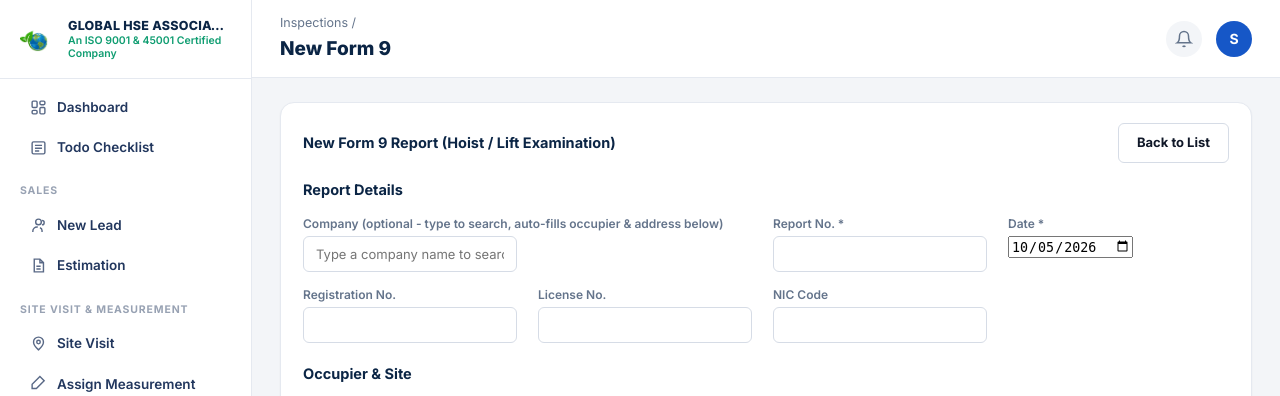
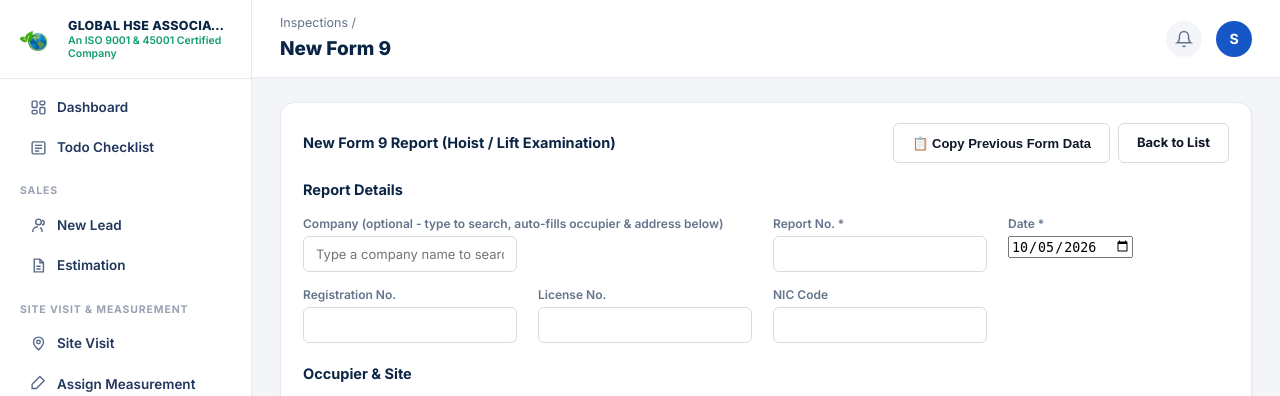
Before and after one commit to PatelShiv7325/HSE-Project, a Flask app: page /inspections/form9/new in a window 1280 px wide. Shown: the top 396 px of the page. Run offline with Flask 3, Linux system fonts and the light colour scheme; the visitor is signed in with stand-in values (Sample User, id 1); data comes from the database, SQL or seed files in the repository; data that the repository does not hold is empty; some libraries are stand-ins or nearby versions.

Commit message:
update project

```diff
--- a/app/inspections/routes.py
+++ b/app/inspections/routes.py
@@ -203,6 +203,56 @@ def _fill_exam_dates(data):
         data["reminder_date"] = _add_months(cert_d, 5).isoformat()
 
 
+# ---------------------------------------------------------------------------
+# "Copy Previous Form Data" -- JSON search used by the modal on every
+# inspection form (Form 9, 10, 11, PSV, Centrifuge). Returns recent past
+# reports of the same form type, optionally filtered by ?q= (matches
+# report no, company, occupier, tag no, make, description ... anything
+# inside the report), so the user can click one and auto-fill the form.
+# ---------------------------------------------------------------------------
+@inspections_bp.route("/previous/<any(form9, form10, form11, psv, centrifuge):form_type>")
+@login_required
+def previous_reports(form_type):
+    from flask import jsonify
+    q = (request.args.get("q") or "").strip().lower()
+    exclude_id = request.args.get("exclude", type=int)
+    company_id = request.args.get("company_id", type=int)
+    limit = max(1, min(request.args.get("limit", 30, type=int), 30))
+
+    query = InspectionReport.query.filter_by(form_type=form_type)
+    if company_id:
+        query = query.filter(InspectionReport.company_id == company_id)
+    if exclude_id:
+        query = query.filter(InspectionReport.id != exclude_id)
+    query = query.order_by(InspectionReport.report_date.desc(), InspectionReport.id.desc())
+
+    results = []
+    for r in query.limit(500).all():
+        data = r.data or {}
+        company_name = r.company.name if r.company else ""
+        haystack = " ".join(
+            [r.report_no or "", company_name, r.occupier_name or ""]
+            + [str(v) for v in data.values() if isinstance(v, (str, int, float))]
+        ).lower()
+        if q and q not in haystack:
+            continue
+        results.append({
+            "id": r.id,
+            "report_no": r.report_no or "",
+            "date": r.report_date.strftime("%d-%m-%Y") if r.report_date else "",
+            "company_id": r.company_id or "",
+            "company_name": company_name or r.occupier_name or "",
+            "tag_no": data.get("tag_no", ""),
+            "make": data.get("hoist_make") or data.get("make") or "",
+            "description": (data.get("hoist_description") or data.get("equipment_description")
+                            or data.get("vessel_description") or data.get("machine_name_description") or ""),
+            "data": data,
+        })
+        if len(results) >= limit:
+            break
+    return jsonify(results)
+
+
 @inspections_bp.route("/form9")
 @login_required
 def form9_list():
@@ -294,6 +344,7 @@ def _form9_save(report):
 
     return render_template(
         "inspections/form9_form.html",
+        form_type="form9",
         report=report,
         data=(report.data if report else {}),
         today=date.today().isoformat(),
--- /dev/null
+++ b/app/templates/inspections/_copy_previous.html
@@ -0,0 +1,147 @@
+{# app/templates/inspections/_copy_previous.html
+   Shared "Copy Previous Form Data" button + modal + script.
+   Include inside {% block content %} of any inspection form:
+       {% include "inspections/_copy_previous.html" %}
+   Needs `form_type` ("form9", "form10", ...) in the template context.   #}
+
+<div id="cpModal" style="display:none; position:fixed; inset:0; z-index:2000; background:rgba(0,0,0,.45); align-items:center; justify-content:center;">
+  <div style="background:#fff; width:min(780px,94vw); max-height:86vh; border-radius:8px; display:flex; flex-direction:column; box-shadow:0 10px 40px rgba(0,0,0,.3);">
+    <div style="display:flex; justify-content:space-between; align-items:center; padding:14px 18px; border-bottom:1px solid #e5e7eb;">
+      <strong style="letter-spacing:.5px; text-transform:uppercase;">&#128203; Copy Previous Form Data</strong>
+      <button type="button" onclick="cpClose()" style="background:none; border:none; font-size:22px; cursor:pointer;">&times;</button>
+    </div>
+    <div style="padding:12px 18px; border-bottom:1px solid #e5e7eb;">
+      <input type="text" id="cpSearch" autocomplete="off" placeholder="Search by Report No, Company, Tag No, or Make..."
+             style="width:100%; padding:10px 12px;" oninput="cpDebounce()">
+    </div>
+    <div id="cpList" style="overflow:auto; flex:1; min-height:200px;"></div>
+    <div style="padding:12px 18px; border-top:1px solid #e5e7eb; text-align:right;">
+      <button type="button" class="btn btn-outline" onclick="cpClose()">Close</button>
+    </div>
+  </div>
+</div>
+
+<script>
+(function () {
+  var URL_BASE = "{{ url_for('inspections.previous_reports', form_type=form_type) }}";
+  var EXCLUDE_ID = {{ report.id if report else 'null' }};
+  // Never copied: unique/per-examination values. The new report keeps its
+  // own Report No., Date and exam dates (Next Exam / Reminder are
+  // re-calculated from the new Certification Date).
+  var SKIP = ['report_no', 'date', 'certification_date', 'next_exam_date', 'reminder_date',
+              'reminder_sent_on', 'next_ndt_date', 'next_hydro_date', 'examination_date',
+              'date_of_examination', 'last_exam_date', 'cal_date', 'cal_due'];
+  var timer = null;
+
+  function esc(t) { var d = document.createElement('div'); d.textContent = t == null ? '' : t; return d.innerHTML; }
+
+  window.cpOpen = function () {
+    document.getElementById('cpModal').style.display = 'flex';
+    document.getElementById('cpSearch').value = '';
+    document.getElementById('cpSearch').focus();
+    cpLoad();
+  };
+  window.cpClose = function () { document.getElementById('cpModal').style.display = 'none'; };
+  window.cpDebounce = function () { clearTimeout(timer); timer = setTimeout(cpLoad, 250); };
+
+  var CURRENT = [];
+  function cpLoad() {
+    var list = document.getElementById('cpList');
+    var q = document.getElementById('cpSearch').value.trim();
+    list.innerHTML = '<p style="text-align:center; color:#888; padding:40px;">Loading...</p>';
+    var url = URL_BASE + '?q=' + encodeURIComponent(q) + (EXCLUDE_ID ? '&exclude=' + EXCLUDE_ID : '');
+    fetch(url, { headers: { 'Accept': 'application/json' }, credentials: 'same-origin' })
+      .then(function (r) { return r.json(); })
+      .then(function (rows) {
+        CURRENT = rows;
+        if (!rows.length) {
+          list.innerHTML = '<p style="text-align:center; color:#888; font-style:italic; padding:40px;">No matching past reports found.</p>';
+          return;
+        }
+        list.innerHTML = rows.map(function (r, i) {
+          var sub = [r.description, r.make && ('Make: ' + r.make), r.tag_no && ('Tag: ' + r.tag_no)]
+                      .filter(Boolean).join('  |  ');
+          return '<div onclick="cpApply(' + i + ')" style="padding:12px 18px; border-bottom:1px solid #f0f0f0; cursor:pointer;" ' +
+                 'onmouseover="this.style.background=\'#f3f6ff\'" onmouseout="this.style.background=\'\'">' +
+                 '<div style="display:flex; justify-content:space-between;"><strong>' + esc(r.company_name || '(no company)') + '</strong>' +
+                 '<span style="color:#666; font-size:12px;">' + esc(r.report_no) + ' &middot; ' + esc(r.date) + '</span></div>' +
+                 '<div style="color:#666; font-size:13px; margin-top:2px;">' + esc(sub) + '</div></div>';
+        }).join('');
+      })
+      .catch(function () {
+        list.innerHTML = '<p style="text-align:center; color:#c00; padding:40px;">Could not load past reports.</p>';
+      });
+  }
+
+  // Copies a past report's saved fields into the form (by input name).
+  // onlyPrefix limits it to keys starting with that prefix (used for the
+  // competent-person fallback).
+  function fillFromReport(r, onlyPrefix) {
+    var form = document.querySelector('form[method="post"]');
+    Object.keys(r.data || {}).forEach(function (key) {
+      if (SKIP.indexOf(key) !== -1) return;
+      if (onlyPrefix && key.indexOf(onlyPrefix) !== 0) return;
+      var val = r.data[key];
+      if (val == null || val === '') return;            // never blank out a field
+      var el = form.querySelector('[name="' + key + '"]');
+      if (el) el.value = val;
+    });
+  }
+
+  function recalcDates() {
+    var form = document.querySelector('form[method="post"]');
+    ['next_exam_date', 'reminder_date'].forEach(function (n) {
+      var el = form.querySelector('[name="' + n + '"]'); if (el) el.value = '';
+    });
+    if (typeof autoFillExamDates === 'function') autoFillExamDates(true);
+  }
+
+  // Clicking a row in the popup
+  window.cpApply = function (i) {
+    var r = CURRENT[i];
+    if (!r) return;
+    var cs = document.getElementById('company_search');
+    var cid = document.getElementById('company_id');
+    if (cid) cid.value = r.company_id || '';
+    if (cs) cs.value = r.company_id ? r.company_name : '';
+    fillFromReport(r);
+    recalcDates();
+    cpClose();
+  };
+
+  // Picking a company in the Company box: pull that company's most recent
+  // report of this form type and fill everything (Competent Person Name,
+  // Title, Authority, No., State, equipment details, findings ...). Only
+  // done on NEW reports so editing never overwrites saved data. If the
+  // company has no earlier report, the competent-person fields are taken
+  // from the latest report of any company instead.
+  function fetchLatest(companyId) {
+    var url = URL_BASE + '?limit=1' + (companyId ? '&company_id=' + companyId : '');
+    return fetch(url, { headers: { 'Accept': 'application/json' }, credentials: 'same-origin' })
+      .then(function (r) { return r.json(); });
+  }
+
+  document.addEventListener('DOMContentLoaded', function () {
+    if (EXCLUDE_ID) return;                       // editing an existing report
+    var original = window.onCompanySearchInput;
+    window.onCompanySearchInput = function (input) {
+      if (typeof original === 'function') original(input);   // keeps occupier/address fill
+      var hidden = document.getElementById('company_id');
+      var companyId = hidden && hidden.value;
+      if (!companyId) return;
+      fetchLatest(companyId).then(function (rows) {
+        if (rows.length) {
+          fillFromReport(rows[0]);
+          recalcDates();
+        } else {
+          return fetchLatest(null).then(function (any) {
+            if (any.length) fillFromReport(any[0], 'competent_person_');
+          });
+        }
+      }).catch(function () {});
+    };
+  });
+
+  document.addEventListener('keydown', function (e) { if (e.key === 'Escape') cpClose(); });
+})();
+</script>
--- a/app/templates/inspections/form9_form.html
+++ b/app/templates/inspections/form9_form.html
@@ -5,7 +5,10 @@
 <div class="card">
   <div class="toolbar">
     <h4 style="margin:0;">{{ 'Edit Form 9 Report' if report else 'New Form 9 Report (Hoist / Lift Examination)' }}</h4>
+    <div style="display:flex; gap:8px;">
+      <button type="button" class="btn btn-outline" onclick="cpOpen()" title="Copy previous form data">&#128203; Copy Previous Form Data</button>
     <a href="{{ url_for('inspections.form9_list') }}" class="btn btn-outline">Back to List</a>
+    </div>
   </div>
 
   <form method="post">
@@ -184,6 +187,7 @@
     <a class="btn btn-outline" href="{{ url_for('inspections.form9_list') }}">Cancel</a>
   </form>
 </div>
+{% include "inspections/_copy_previous.html" %}
 {% endblock %}
 
 {% block scripts %}
--- a/app/templates/inspections/generic_form.html
+++ b/app/templates/inspections/generic_form.html
@@ -5,7 +5,10 @@
 <div class="card">
   <div class="toolbar">
     <h4 style="margin:0;">{{ 'Edit' if report else 'New' }} {{ config.label }}</h4>
+    <div style="display:flex; gap:8px;">
+      <button type="button" class="btn btn-outline" onclick="cpOpen()" title="Copy previous form data">&#128203; Copy Previous Form Data</button>
     <a href="{{ url_for('inspections.generic_list', form_type=form_type) }}" class="btn btn-outline">Back to List</a>
+    </div>
   </div>
 
   <form method="post">
@@ -66,6 +69,7 @@
     <a class="btn btn-outline" href="{{ url_for('inspections.generic_list', form_type=form_type) }}">Cancel</a>
   </form>
 </div>
+{% include "inspections/_copy_previous.html" %}
 {% endblock %}
 
 {% block scripts %}
```
